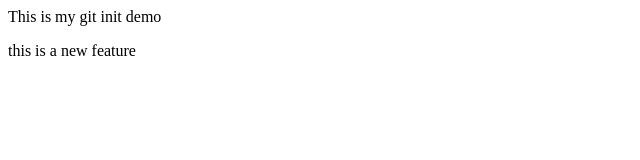
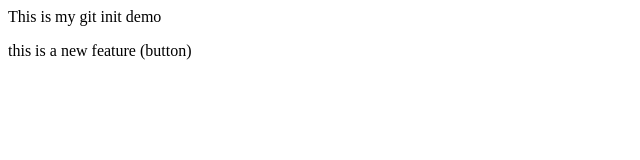
Before and after one commit to AshishNainwal23/localrepo, a plain HTML site: page index.html in a window 1280 px wide. Shown: the full height of the page, 0-640 px from the left. Drawn offline with Linux system fonts and the light colour scheme.

Commit message:
Add Button

```diff
--- a/index.html
+++ b/index.html
@@ -1,2 +1,2 @@
 <p>This is my git init demo</p>
-<p>this is a new feature</p>
+<p>this is a new feature (button)</button></p>
```
